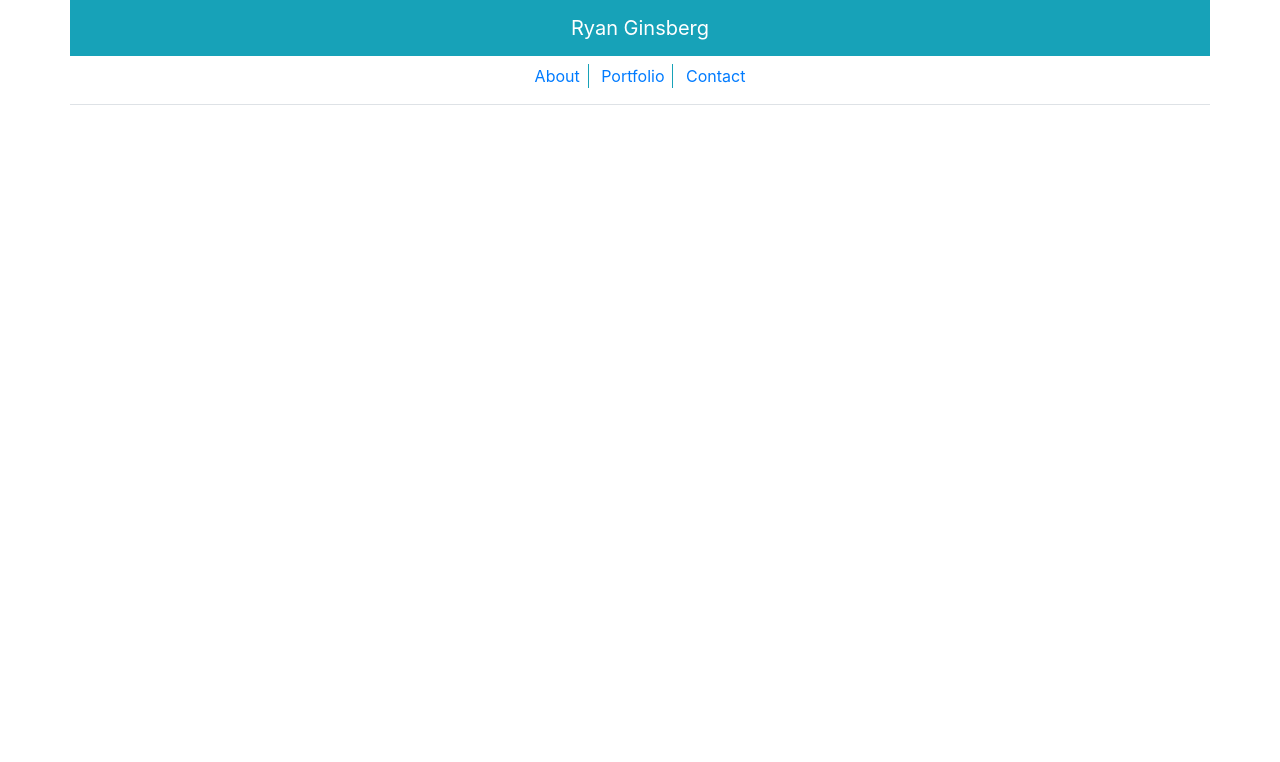
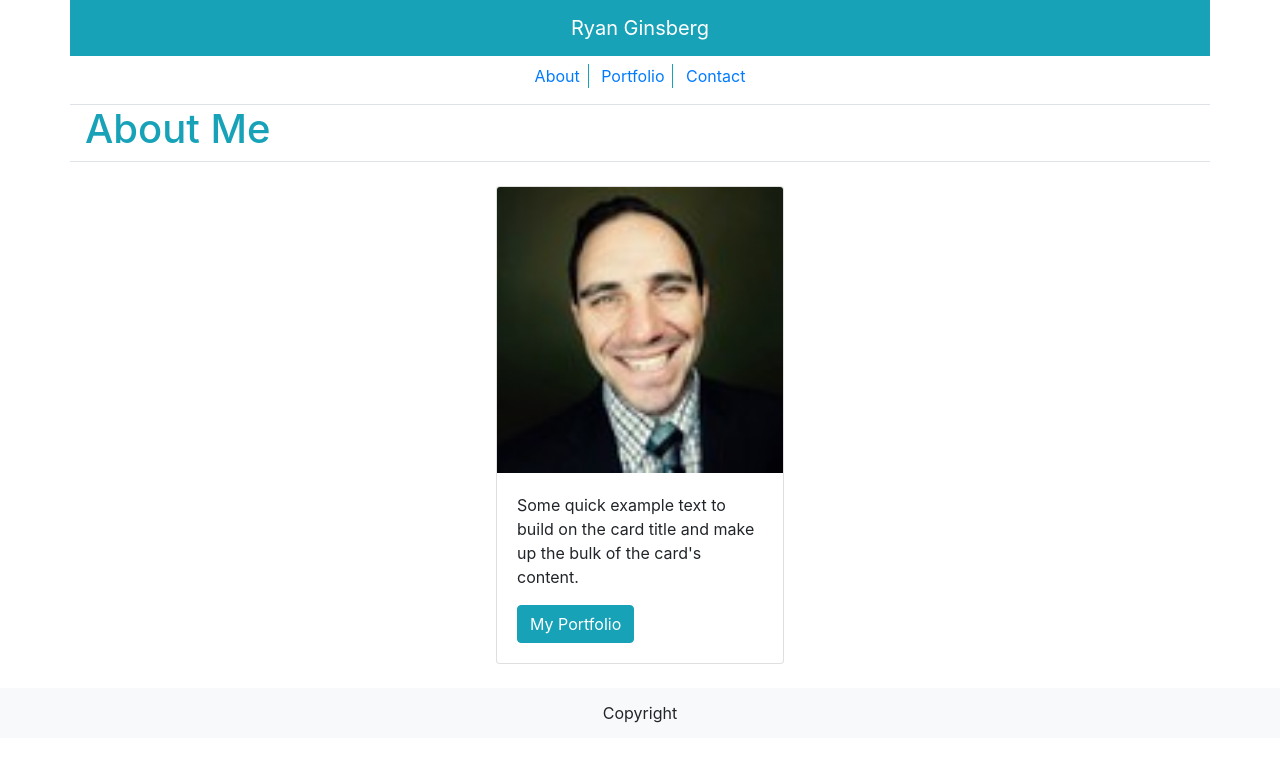
Before and after one commit to rginsberg549/responsive-portfolio-v1, a plain HTML site: page index.html in a window 1280 px wide. Drawn offline with nearby package versions, Linux system fonts and the light colour scheme.

Commit message:
Adding image, footer, and css file for overriding bootstrap

```diff
--- /dev/null
+++ b/css/styles.css
@@ -0,0 +1,14 @@
+.content {
+  min-height: 400px;
+
+}
+
+
+
+
+
+
+.footer {
+    height: 50px;
+
+}
--- a/index.html
+++ b/index.html
@@ -5,6 +5,7 @@
     <meta name="viewport" content="width=device-width, initial-scale=1.0">
     <!-- CSS only -->
     <link rel="stylesheet" href="https://stackpath.bootstrapcdn.com/bootstrap/4.5.0/css/bootstrap.min.css" integrity="sha384-9aIt2nRpC12Uk9gS9baDl411NQApFmC26EwAOH8WgZl5MYYxFfc+NcPb1dKGj7Sk" crossorigin="anonymous">
+    <link rel="stylesheet" href="css/styles.css" >
     <title>About Me</title>
 </head>
 <body>
@@ -24,6 +25,30 @@
                   </ul>
             </div>
 
+            <div class="row">
+                <div class="col-sm border-bottom">
+                    <h1 class="text-info">About Me</h1>
+                </div>
+            </div>
+
+            <div class="row content">
+                <div class="card mx-auto my-4" style="width: 18rem;">
+                    <img src="img/ryan-profile.jpeg" class="card-img-top" alt="...">
+                    <div class="card-body">
+                      <p class="card-text">Some quick example text to build on the card title and make up the bulk of the card's content.</p>
+                      <a href="#" class="btn btn-info">My Portfolio</a>
+                    </div>
+                  </div>
+                </div>
+            </div>
+
+            <div class="row footer">
+                <div class="navbar col-sm mx-auto bg-light justify-content-center">Copyright</div>
+
+            </div>
+
+
+
 
         </div>
     </header>
```
Also changed, not shown: img/ryan-profile.jpeg (added), 1 other file.
